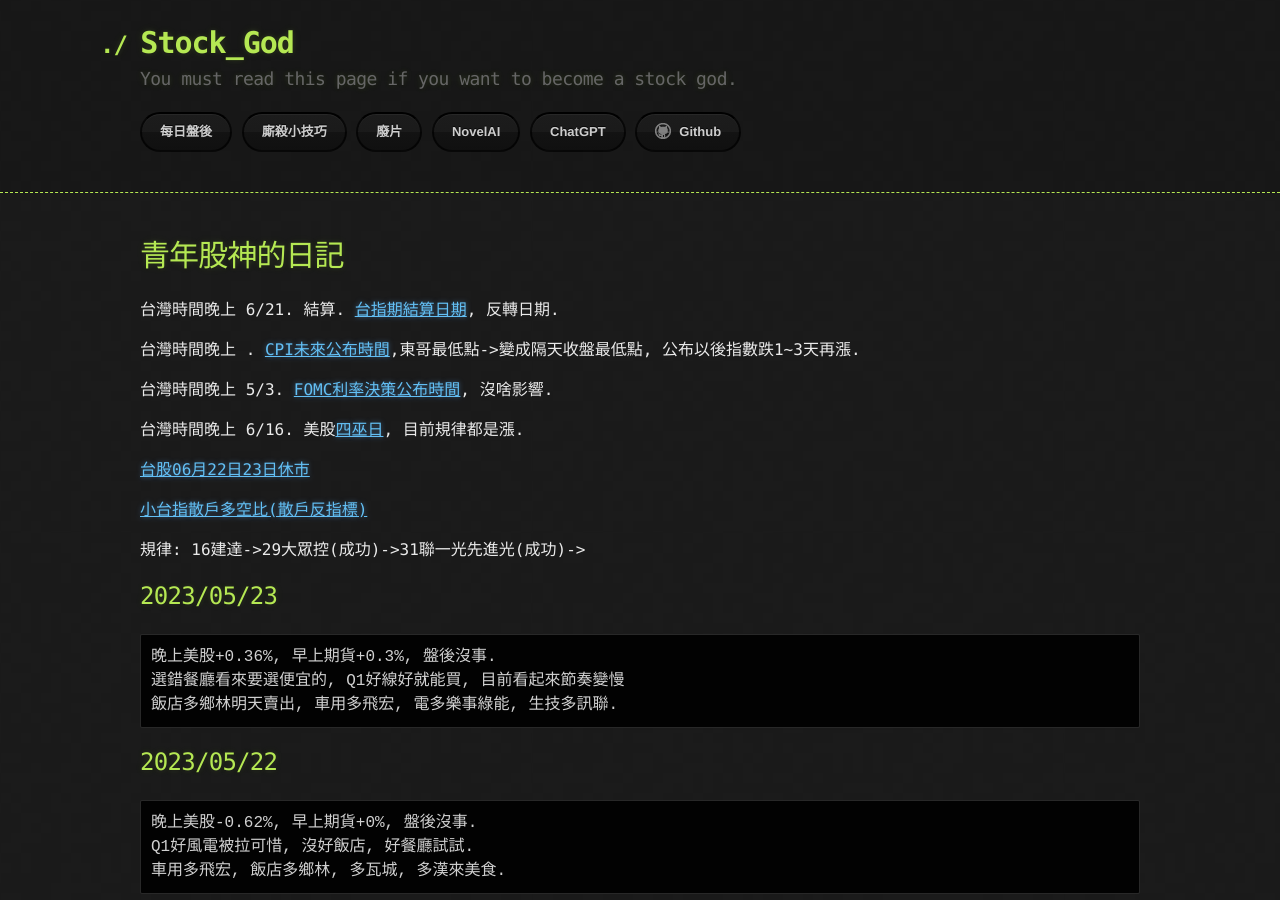
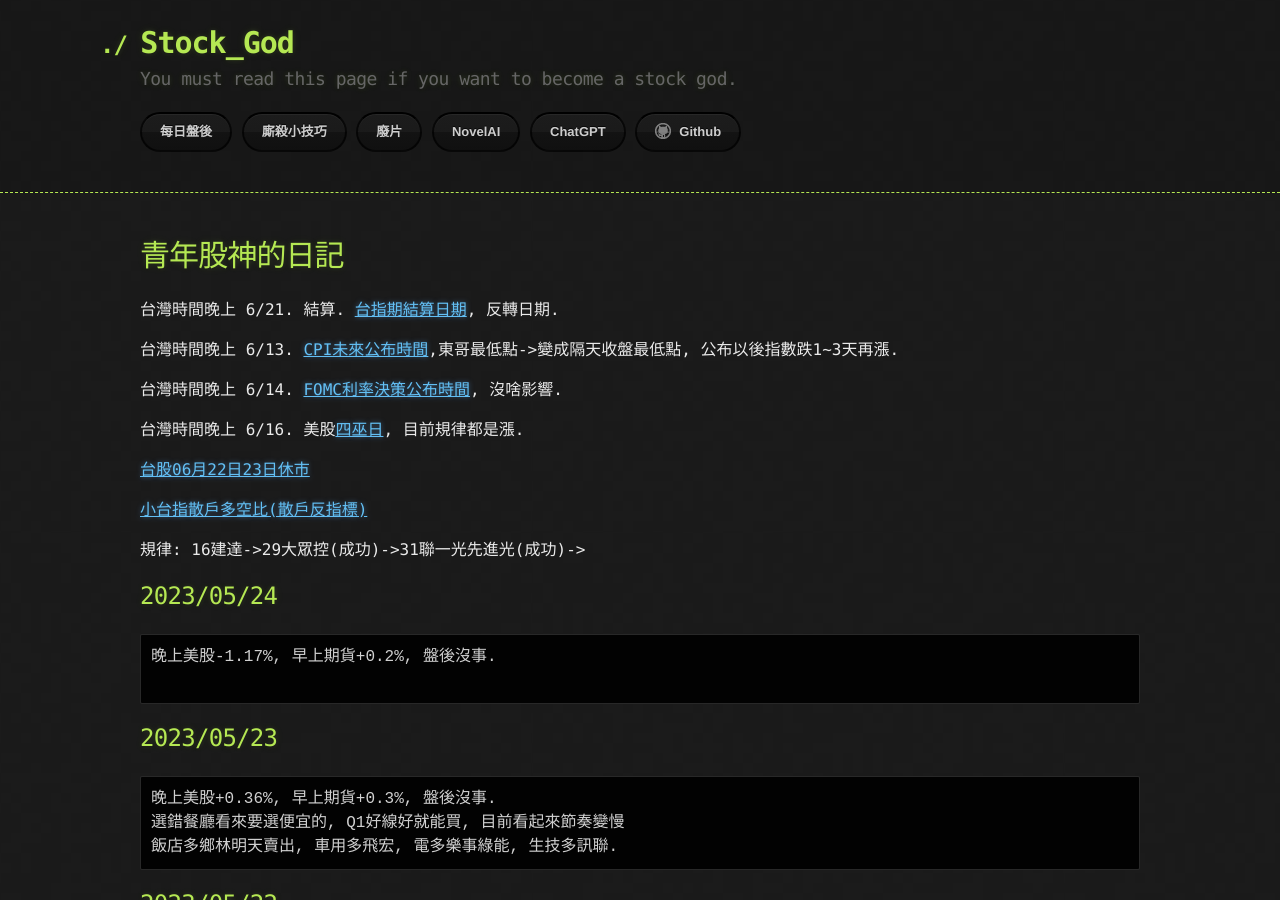
Before and after one commit to lepg5487/Stock_God, a Jekyll site: the page built from index.md, in a window 1280 px wide and 900 px high. Built offline with Jekyll 4.4.1, drawn with Linux system fonts in a browser that asks for light colours; our own code applies the rules of GitHub Pages for plain Markdown files.

Commit message:
Update index.md

````diff
--- a/index.md
+++ b/index.md
@@ -6,9 +6,9 @@ layout: testlayouts
 
 台灣時間晚上 6/21. 結算. [台指期結算日期](https://www.taifex.com.tw/file/taifex/CHINESE/4/2023Calendar_cv1.pdf), 反轉日期.
 
-台灣時間晚上 . [CPI未來公布時間](https://hk.investing.com/economic-calendar/cpi-733),東哥最低點->變成隔天收盤最低點, 公布以後指數跌1~3天再漲.
-
-台灣時間晚上 5/3. [FOMC利率決策公布時間](https://www.cmegroup.com/cn-t/markets/interest-rates/cme-fedwatch-tool.html), 沒啥影響.
+台灣時間晚上 6/13. [CPI未來公布時間](https://hk.investing.com/economic-calendar/cpi-733),東哥最低點->變成隔天收盤最低點, 公布以後指數跌1~3天再漲.
+
+台灣時間晚上 6/14. [FOMC利率決策公布時間](https://www.cmegroup.com/cn-t/markets/interest-rates/cme-fedwatch-tool.html), 沒啥影響.
 
 台灣時間晚上 6/16. 美股[四巫日](https://www.taifex.com.tw/file/taifex/CHINESE/4/2023Calendar_cv1.pdf), 目前規律都是漲.
 
@@ -17,6 +17,12 @@ layout: testlayouts
 [小台指散戶多空比(散戶反指標)](https://www.macromicro.me/charts/20069/tw-mtx-long-to-short-ratio-of-individual-player)
 
 規律: 16建達->29大眾控(成功)->31聯一光先進光(成功)->
+
+## 2023/05/24
+```
+晚上美股-1.17%, 早上期貨+0.2%, 盤後沒事.
+
+```
 
 ## 2023/05/23
 ```
````
